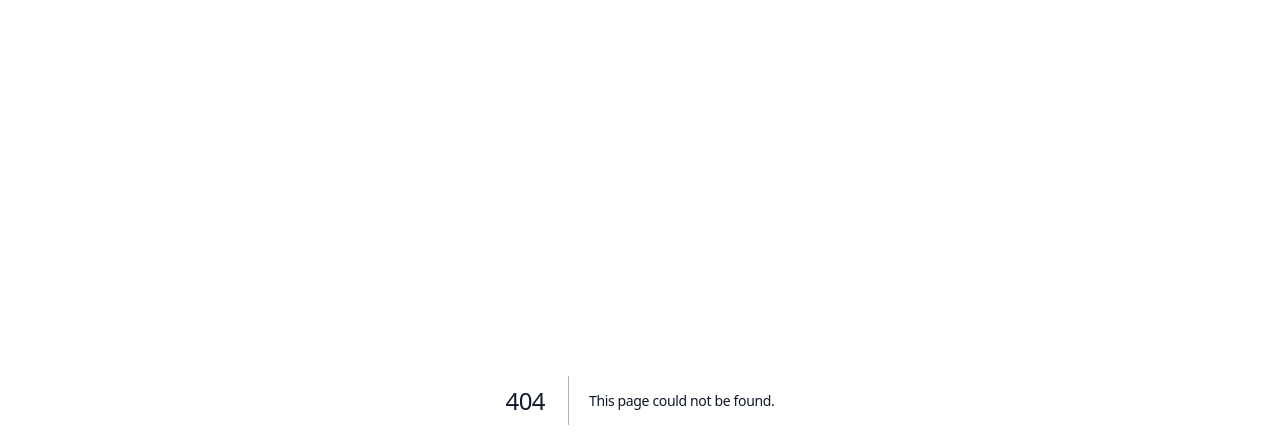
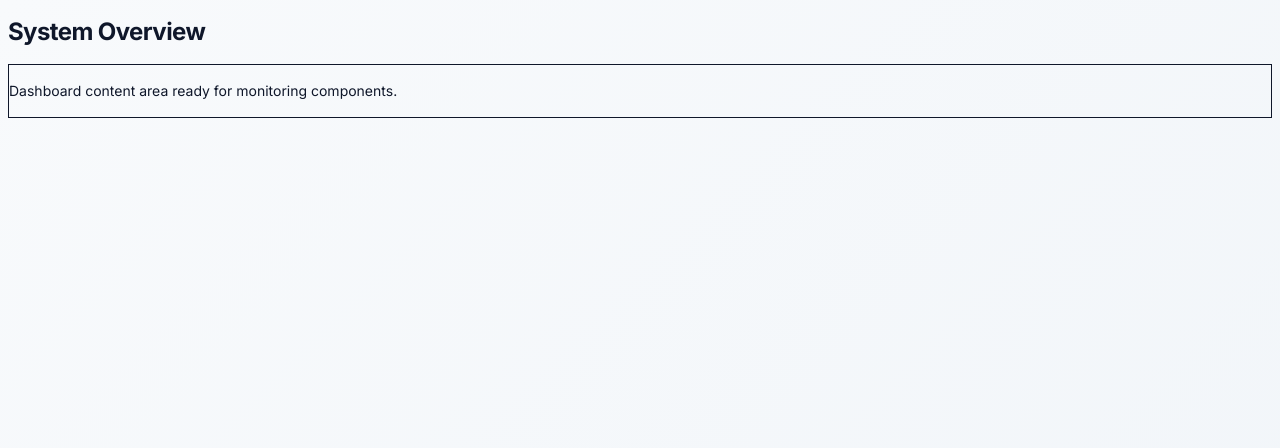
Before and after one commit to TSR0705/DBMS_PROJECT_SELF-HEALING-DATABASE, a Next.js app: page /dashboard in a window 1280 px wide. Before the commit this address had no page. Shown: the top 448 px of the page. Built offline with nearby package versions, Linux system fonts and the light colour scheme.

Commit message:
Add dashboard home page
What: Adding the main dashboard page

Notes: This is the main page for the DBMS self-healing dashboard UI

```diff
--- /dev/null
+++ b/app/dashboard/page.tsx
@@ -0,0 +1,15 @@
+// Main dashboard overview page - entry point for DBMS monitoring interface
+export default function DashboardOverview() {
+  return (
+    <div>
+      <h1 className="text-xl font-semibold text-gray-900 mb-lg">
+        System Overview
+      </h1>
+      <div className="bg-gray-50 border border-gray-200 rounded-lg p-lg max-w-content-md">
+        <p className="text-sm text-gray-600">
+          Dashboard content area ready for monitoring components.
+        </p>
+      </div>
+    </div>
+  );
+}
```
